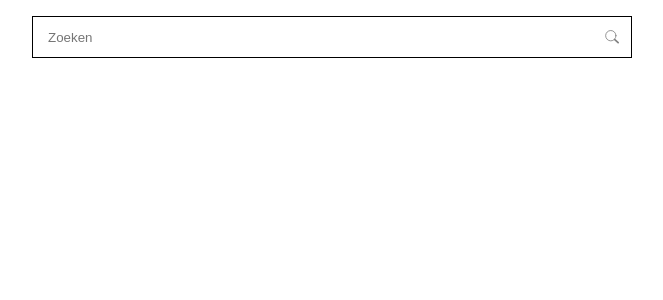
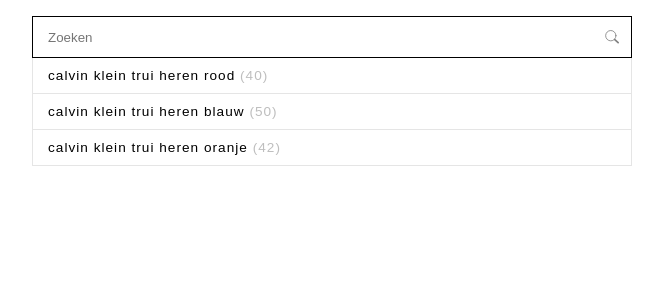
Before and after one commit to volkanakinpasa/bijenkorf-assigment-fe, a React (Create React App) app: page / in a window 1280 px wide. Both pictures are taken after typing "Sample" into the empty fields and a click on the button "Zoeken". Shown: the top 300 px of the page, without its empty margins (308-971 px from the left). Built offline with nearby package versions, Linux system fonts and the light colour scheme.

Commit message:
add autocomplate WIP

```diff
--- /dev/null
+++ b/src/components/Autocomplete.js
@@ -0,0 +1,79 @@
+import '../styles/autocomplete.scss';
+
+import AutocompleteItem from './AutocompleteItem';
+import { highlightPattern } from '../helpers';
+import { useState } from 'react';
+
+function Autocomplete(props) {
+  //todo: add max limit
+  const { searchQuery, renderSearchBox, list } = props;
+
+  const [selectedItemIndex, setSelectedItemIndex] = useState(null);
+  const [hoveredItemIndex, setHoveredItemIndex] = useState(null);
+  const [showList, setShowList] = useState(true);
+
+  const onFocus = (e) => {
+    // not implemented
+    setShowList(true);
+  };
+
+  const onBlur = (e) => {
+    setSelectedItemIndex(null);
+    setShowList(false);
+  };
+
+  const ArrowDown = (e) => {
+    e.preventDefault();
+    if (!list) return;
+
+    setSelectedItemIndex((item) => {
+      const result =
+        item === null ? 0 : item >= list.length - 1 ? item : item + 1;
+      return result;
+    });
+  };
+
+  const ArrowUp = (e) => {
+    e.preventDefault();
+
+    if (!list) return;
+
+    setSelectedItemIndex((item) => (!item ? 0 : --item));
+  };
+
+  const onKeyDown = (e) => {
+    if (e.key === 'ArrowDown') ArrowDown(e);
+    else if (e.key === 'ArrowUp') ArrowUp(e);
+  };
+
+  return (
+    <div className="relative">
+      {renderSearchBox({ onFocus, onBlur, onKeyDown })}
+
+      {showList && list && list.length > 0 && (
+        <ul role="listbox" className="auto-complete-result">
+          {list.map((item, index) => {
+            return (
+              <li
+                key={`${item.searchterm}-${item.nrResults}`}
+                className={`auto-complete-result-item ${
+                  selectedItemIndex === index ? 'selected-item' : ''
+                } ${hoveredItemIndex === index ? 'hovered' : ''}`}
+                onMouseEnter={() => setHoveredItemIndex(index)}
+                onMouseLeave={() => setHoveredItemIndex(null)}
+              >
+                <AutocompleteItem>
+                  {highlightPattern(`${item.searchterm}`, searchQuery)}{' '}
+                  {/* this two part can be in hoc */}
+                  <span className="highlighted">({item.nrResults})</span>
+                </AutocompleteItem>
+              </li>
+            );
+          })}
+        </ul>
+      )}
+    </div>
+  );
+}
+
+export default Autocomplete;
--- /dev/null
+++ b/src/components/AutocompleteItem.js
@@ -0,0 +1,9 @@
+import '../styles/searchBox.scss';
+
+function AutocompleteItem(props) {
+  const { children } = props;
+
+  return <a>{children}</a>;
+}
+
+export default AutocompleteItem;
--- a/src/components/Form.js
+++ b/src/components/Form.js
@@ -1,17 +1,50 @@
 import '../styles/form.scss';
 
+import Autocomplete from './Autocomplete';
 import SearchBox from './SearchBox';
+import { useState } from 'react';
 
-function Form() {
+function Form({ characters = 2 }) {
+  const [list, setList] = useState(null);
+  const [searchQuery, setSearchQuery] = useState('');
+
+  const onInputChange = (e) => {
+    setSearchQuery(e.target.value);
+    if (e.target.value.length > characters) {
+      setList([
+        {
+          searchterm: 'calvin klein trui heren rood',
+          nrResults: 40,
+        },
+        {
+          searchterm: 'calvin klein trui heren blauw',
+          nrResults: 50,
+        },
+        {
+          searchterm: 'calvin klein trui heren oranje',
+          nrResults: 42,
+        },
+      ]);
+    } else setList([]);
+  };
+
   return (
     <section className="mx-auto form-section">
       <form className="w-full" role="search">
-        <SearchBox
-          onInputChange={(e) => {
-            console.log(e.target.value);
-          }}
-          searchLabel="Zoeken"
-          clearLabel="Clear"
+        <Autocomplete
+          searchQuery={searchQuery}
+          enableHighlight={true}
+          renderSearchBox={(params) => (
+            <SearchBox
+              {...params}
+              onInputChange={onInputChange}
+              searchLabel="Zoeken"
+              clearLabel="Clear"
+              autoComplete="off"
+            />
+          )}
+          list={list}
+          maxLimit={5}
         />
       </form>
     </section>
--- a/src/components/SearchBox.js
+++ b/src/components/SearchBox.js
@@ -4,10 +4,16 @@
 import Icon from './Icon';
 import { useState } from 'react';
 
-function SearchBox(props) {
-  const { onInputChange, searchLabel, clearLabel } = props;
-
-  const [onFocus, setOnFocus] = useState(false);
+function SearchBox({
+  onInputChange,
+  searchLabel,
+  clearLabel,
+  autoComplete,
+  onFocus,
+  onBlur,
+  onKeyDown,
+}) {
+  const [focused, setFocused] = useState(false);
   const [value, setValue] = useState('');
 
   const onChange = (e) => {
@@ -15,20 +21,31 @@
     onInputChange(e);
   };
 
+  const handleOnFocus = (e) => {
+    setFocused(true);
+    if (onFocus) onFocus(e);
+  };
+
+  const handleOnBlur = (e) => {
+    setFocused(false);
+    if (onBlur) onBlur(e);
+  };
+
   return (
     <div
       data-testid="input-container"
-      onFocus={() => setOnFocus(true)}
-      onBlur={() => setOnFocus(false)}
-      className={`input-container relative ${onFocus ? 'focused' : ''}`}
+      onFocus={handleOnFocus}
+      onBlur={handleOnBlur}
+      className={`input-container relative ${focused ? 'focused' : ''}`}
     >
       <input
         name="search"
         type="search"
         className="search"
         placeholder={searchLabel}
-        autoComplete="off"
+        autoComplete={autoComplete}
         onChange={onChange}
+        onKeyDown={onKeyDown}
         data-testid="input"
         value={value}
       />
--- /dev/null
+++ b/src/helpers/index.js
@@ -0,0 +1,23 @@
+export function highlightPattern(text, pattern) {
+  const splitText = text.split(pattern);
+
+  if (splitText.length <= 1) {
+    return text;
+  }
+
+  const matches = text.match(pattern);
+
+  return splitText.reduce(
+    (arr, element, index) =>
+      matches[index]
+        ? [
+            ...arr,
+            element,
+            <span className="highlighted" key={index}>
+              {matches[index]}
+            </span>,
+          ]
+        : [...arr, element],
+    []
+  );
+}
--- /dev/null
+++ b/src/styles/autocomplete.scss
@@ -0,0 +1,54 @@
+@keyframes fadeIn {
+  0% {
+    opacity: 0;
+  }
+  100% {
+    opacity: 1;
+  }
+}
+
+ul.auto-complete-result {
+  display: block;
+  background: #fff;
+  margin: 0;
+  padding: 0;
+  letter-spacing: 0.075em;
+  text-align: left;
+  position: absolute;
+  top: 100%;
+  left: 0;
+  right: 0;
+  border: 1px solid #e5e5e5;
+  border-top: 0 solid #e5e5e5;
+  animation: fadeIn 1.2s ease;
+  list-style-type: none;
+  font-size: 0.85rem;
+
+  li.auto-complete-result-item {
+    padding-left: 15px;
+    border-bottom: 1px solid #e5e5e5;
+    display: flex;
+    overflow: hidden;
+    cursor: pointer;
+
+    a {
+      padding: 10px 0px;
+    }
+
+    &:last-child {
+      border-bottom: none;
+    }
+
+    &.selected-item {
+      background-color: #e5e5e5;
+    }
+
+    &.hovered {
+      background-color: #e5e5e5;
+    }
+  }
+}
+
+.highlighted {
+  color: #bebebe;
+}
```
